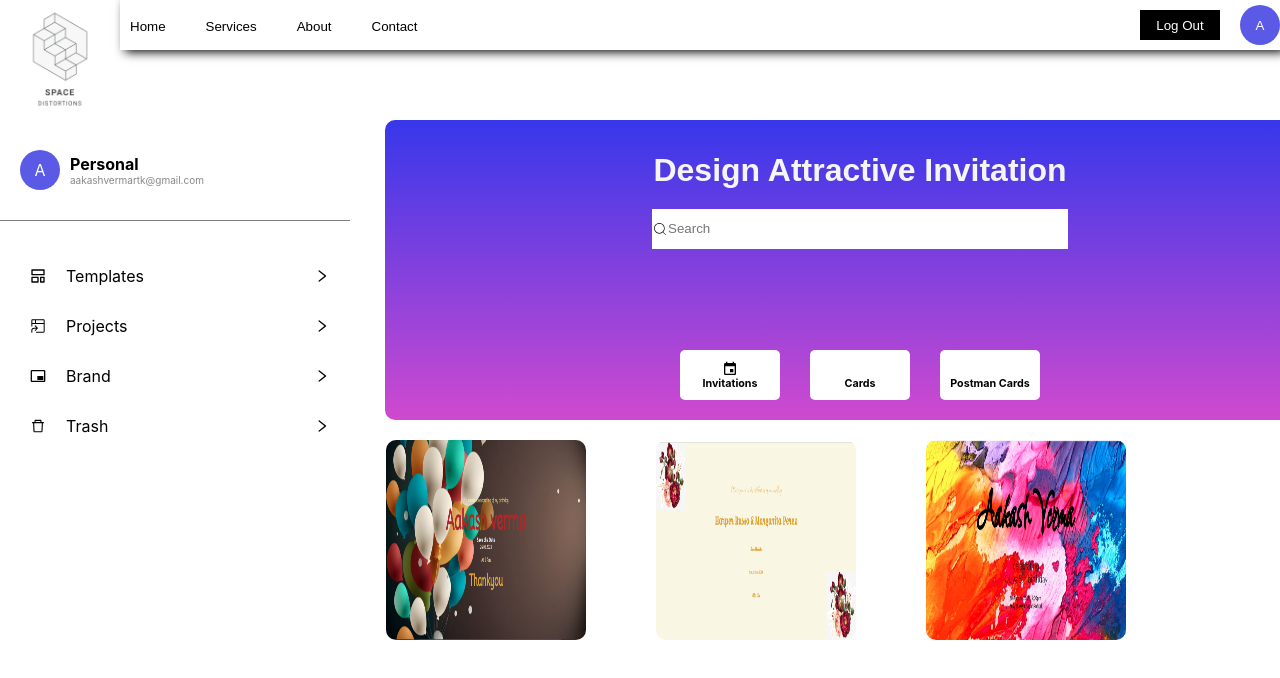
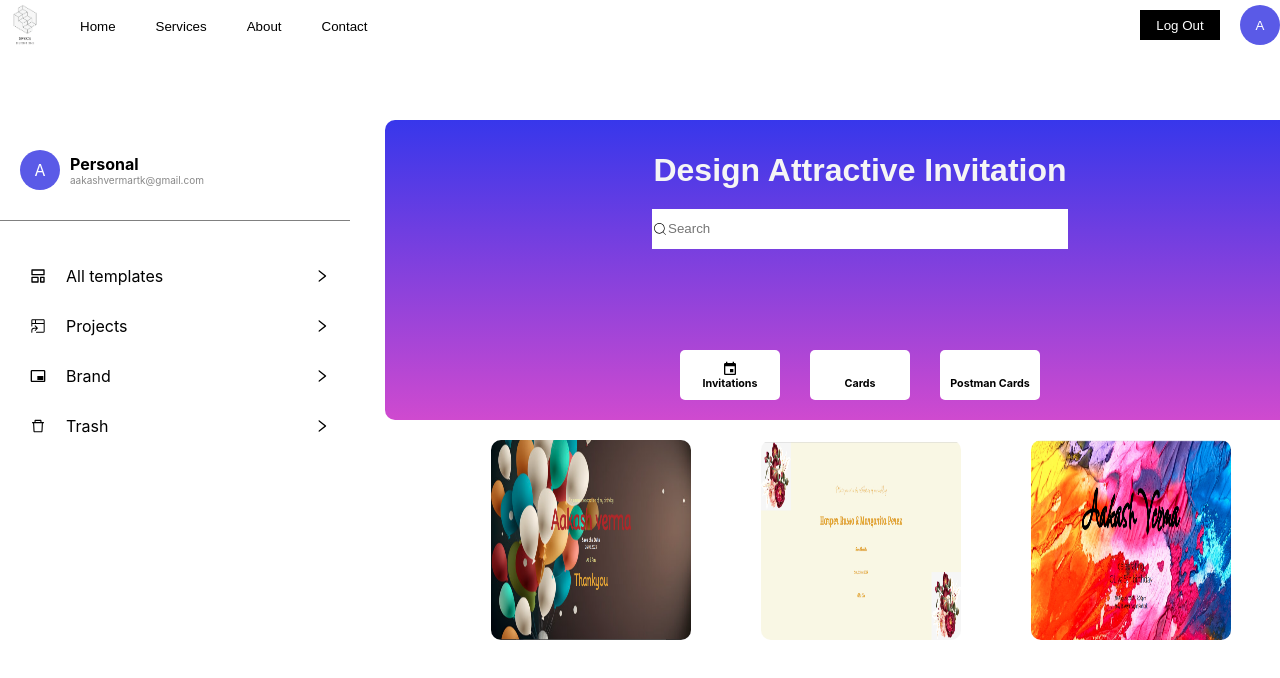
Before and after one commit to Reactongraph/project_traning, a React (Create React App) app in the folder app/: page / in a window 1280 px wide. Both pictures are taken after a click on the element "Invitations". Shown: the top 678 px of the page. Built offline with nearby package versions, Linux system fonts and the light colour scheme; some icons are missing; a web font is replaced by a local one.

Commit message:
bug finding

```diff
--- a/app/package.json
+++ b/app/package.json
@@ -19,7 +19,9 @@
     "react-hook-form": "^7.46.1",
     "react-icons": "^4.11.0",
     "react-redux": "^8.1.2",
+    "react-router-dom": "^6.16.0",
     "react-scripts": "5.0.1",
+    "react-stringify": "^1.0.0",
     "redux": "^4.2.1",
     "redux-thunk": "^2.4.2",
     "styled-components": "^6.0.8",
--- a/app/src/components/Modal/modal.css
+++ b/app/src/components/Modal/modal.css
@@ -2,7 +2,7 @@
     /* display: block;  */
   position: fixed;
   z-index: 1;
-  padding-top: 100px;
+  padding-top: 50px;
   left: 0;
   top: 0;
   width: 100%;
@@ -118,3 +118,7 @@
     }
 
 }
+.editpage-main{
+    width:100%;
+    height:100vh;
+}
--- a/app/src/components/home/home.css
+++ b/app/src/components/home/home.css
@@ -111,14 +111,16 @@ cursor:pointer;
         font-size:7px;
     }
 }
-.sub-menu:hover{
+/* .sub-menu:hover{
   width:105px;
   height:55px
-}
+} */
 .template-maindiv{
     /* height:200px; */
     /* background-color:lightgrey; */
     margin-left:36px;
+    display:flex;
+    justify-content: center;
 
 }
 .content-div{
--- a/app/src/components/home/home.js
+++ b/app/src/components/home/home.js
@@ -9,18 +9,25 @@ import { PiCards } from 'react-icons/pi';
 import { LiaAddressCardSolid } from 'react-icons/lia';
 import Invitation from "../tempdata/invitation"
 import Modal from "../Modal/modal"
+import Allinvitaion from "../tempdata/allinvitaion"
 
 const Home = () => {
   const [value, SetVAlue] = useState("");
   const [cardValue, setCardValue] = useState("");
   const [show, setShow] = useState(false)
-  const[showtemp,setShowTemp]=useState("")
+  const[showtemp,setShowTemp]=useState({
+    template:"",
+    id:null
+  })
   const handleValue = (e) => {
     SetVAlue(e.target.value)
   }
   function handlemodal() {
     return (
       <Modal  setShow={setShow} showtemp={showtemp} />
+      //<Modal>
+          // ChildComponent
+      // </Modal>
     )
   }
   //console.log(value)
@@ -44,6 +51,10 @@ const Home = () => {
             <Invitation cardValue={cardValue}  setShowTemp={setShowTemp} setShow={setShow}/>
           )
         }
+      case "showall":
+        {
+          return <Allinvitaion setShowTemp={setShowTemp} setShow={setShow}/>
+        }
 
       default:
         {
@@ -57,7 +68,7 @@ const Home = () => {
     <>
       <Navbar />
       <div className="main-div">
-        <Sidebar />
+        <Sidebar  setCardValue={setCardValue}/>
         <div className="content-div">
           <div className="upper-div">
             <div className="upper-div-heading">
--- a/app/src/components/home/navigation/navigation.css
+++ b/app/src/components/home/navigation/navigation.css
@@ -11,7 +11,7 @@
      background-color:white;
      height:50px;
      width: 100%;
-     box-shadow: 5px 2px 10px;
+     /* box-shadow: 5px 2px 10px; */
      gap:20px
 
 }
--- a/app/src/components/home/navigation/navigation.js
+++ b/app/src/components/home/navigation/navigation.js
@@ -31,9 +31,9 @@ function Navbar() {
     return (
 
         <div className="main">
+
+            <nav className="nav">
             <img src={logimg} height="30px" widht="30px" alt="image not found" />
-            <nav className="nav">
-
                 <ul className="ul">
                     <li><button>Home</button></li>
                     <li><button>Services</button></li>
--- a/app/src/components/home/sidebar/sidebar.js
+++ b/app/src/components/home/sidebar/sidebar.js
@@ -5,7 +5,13 @@ import {AiOutlineDelete} from 'react-icons/ai';
 import {MdOutlineBrandingWatermark} from 'react-icons/md';
 import {GoProjectSymlink} from 'react-icons/go'
 import {LuLayoutTemplate} from 'react-icons/lu'
-const Sidebar=()=>{
+import Allinvitation from "../../tempdata/allinvitaion";
+const Sidebar=({setCardValue})=>{
+  function handleInvitation()
+  {
+
+    setCardValue("showall")
+  }
 
     return(
        <div className="sidebar-main-div">
@@ -18,7 +24,7 @@ const Sidebar=()=>{
         </div>
         <div className="hr"></div>
         <div>
-        <div className="sidebar-menu"><LuLayoutTemplate/><span>Templates</span><AiOutlineRight className="sidebar-menu-arrows"/></div>
+        <div className="sidebar-menu" onClick={handleInvitation}><LuLayoutTemplate/><span> All templates</span><AiOutlineRight className="sidebar-menu-arrows"/></div>
         <div className="sidebar-menu"><GoProjectSymlink/><span>Projects</span><AiOutlineRight className="sidebar-menu-arrows"/></div>
         <div className="sidebar-menu"><MdOutlineBrandingWatermark/><span>Brand</span><AiOutlineRight className="sidebar-menu-arrows"/></div>
         <div className="sidebar-menu"><AiOutlineDelete/><span>Trash</span><AiOutlineRight className="sidebar-menu-arrows"/></div>
--- /dev/null
+++ b/app/src/components/tempdata/allinvitaion.js
@@ -0,0 +1,110 @@
+import React from "react";
+import './invitation.css'
+import template1 from '../images/template1.png'
+import template2 from '../images/template2.png'
+import template3 from '../images/template3.png'
+import template4 from '../images/template4.png'
+import template5 from '../images/template5.png'
+import template6 from '../images/template6.png'
+import template7 from '../images/template7.png'
+import template8 from '../images/template8.png'
+import template9 from '../images/template9.png'
+
+const AllInvitaion = ({setShow,setShowTemp}) => {
+    //allInvitation handleEdit
+
+    return (
+        <div className="template-div">
+            <div className="template-sub-div">
+            <div className="template">
+                <img src={template1}  alt="image not found" onClick={() => {
+                    setShow(true)
+                    setShowTemp({
+                        template:template1,
+                        id:1
+                    });
+                }} />
+            </div>
+            <div className="template">
+                <img src={ template2}  alt="image not found" onClick={() => {
+                    setShow(true)
+                    setShowTemp({
+                        template: template2,
+                        id:2
+                    });
+                }} />
+            </div>
+            <div className="template">
+                <img src={ template3}  alt="image not found" onClick={() => {
+                    setShow(true)
+                    setShowTemp({
+                        template: template3,
+                        id:3
+                    });
+                }} />
+            </div>
+            </div>
+            <div className="template-sub-div">
+            <div className="template">
+                <img src={ template4 } alt="image not found" onClick={() => {
+                    setShow(true)
+                    setShowTemp({
+                        template:template4,
+                        id:4
+                    });
+                }} />
+            </div>
+            <div className="template">
+                <img src={ template5} alt="image not found" onClick={() => {
+                    setShow(true)
+                    setShowTemp({
+                        template: template5,
+                        id:5
+                    });
+                }} />
+            </div>
+            <div className="template">
+                <img src={template6} alt="image not found" onClick={() => {
+                    setShow(true)
+                    setShowTemp({
+                        template:template6,
+                        id:6
+                    });
+                }} />
+            </div>
+            </div>
+            <div className="template-sub-div">
+            <div className="template">
+                <img src={template7}  alt="image not found" onClick={() => {
+                    setShow(true)
+                    setShowTemp({
+                        template:template7,
+                        id:7
+                    });
+                }} />
+            </div>
+            <div className="template">
+                <img src={template8} alt="image not found" onClick={() => {
+                    setShow(true)
+                    setShowTemp({
+                        template:template8,
+                        id:8
+                    });
+                }} />
+            </div>
+            <div className="template">
+                <img src={template9} alt="image not found" onClick={() => {
+                    setShow(true)
+                    setShowTemp({
+                        template: template9,
+                        id:9
+                    });
+                }} />
+            </div>
+            </div>
+
+        </div>
+    )
+
+}
+export default AllInvitaion
--- a/app/src/components/tempdata/invitation.css
+++ b/app/src/components/tempdata/invitation.css
@@ -1,5 +1,6 @@
 .template-div{
     display:flex;
+    flex-direction: column;
     gap:70px;
     @media screen and (max-width:900px) {
         gap:30px;
@@ -31,3 +32,14 @@
     border-radius:10px;
     cursor: pointer;
 }
+.template-sub-div{
+    display:flex;
+    flex-direction: row;
+    gap: 70px;
+    @media screen and (max-width:900px) {
+        gap:30px ;
+    }
+    @media screen and (max-width:600px) {
+        gap:20px;
+    }
+}
--- a/app/src/components/tempdata/invitation.js
+++ b/app/src/components/tempdata/invitation.js
@@ -1,5 +1,5 @@
 import React from "react";
-import './invitation.css'
+import './invitation.css';
 import template1 from '../images/template1.png'
 import template2 from '../images/template2.png'
 import template3 from '../images/template3.png'
@@ -10,25 +10,32 @@ import template7 from '../images/template7.png'
 import template8 from '../images/template8.png'
 import template9 from '../images/template9.png'
 
+// import imgData from "./imgData";
+
 
 const Invitation = ({ cardValue, setShow, setShowTemp }) => {
     return (
         <div className="template-div">
+            <div className="template-sub-div">
             <div className="template">
                 <img src={cardValue === "invite" ? template1 : cardValue === "cards" ? template4 : template7} alt="image not found" onClick={() => {
                     setShow(true)
-                    setShowTemp(cardValue === "invite" ? template1 : cardValue === "cards" ? template4 : template7)
+                    setShowTemp({template:cardValue === "invite" ? template1 : cardValue === "cards" ? template4 : template7,
+                    id:cardValue === "invite" ? template1 : cardValue === "cards" ? template4 : template7})
                 }} />
             </div>
             <div className="template">
-                <img src={cardValue === "invite" ? template2 : cardValue === "cards" ? template5 : template8} alt="image not found" onClick={() => {setShow(true)
-                setShowTemp(cardValue === "invite" ? template2 : cardValue === "cards" ? template5 : template8)}} />
+                <img src={cardValue === "invite" ? template2 : cardValue === "cards" ? template5 : template8} alt="image not found" onClick={() => {
+                    setShow(true)
+                    setShowTemp({template:cardValue === "invite" ? template1 : cardValue === "cards" ? template4 : template7,
+                    id:cardValue === "invite" ? template1 : cardValue === "cards" ? template4 : template7})}} />
             </div>
             <div className="template">
                 <img src={cardValue === "invite" ? template3 : cardValue === "cards" ? template6 : template9} alt="image not found" onClick={() => {setShow(true)
-                setShowTemp(cardValue === "invite" ? template3 : cardValue === "cards" ? template6 : template9)}} />
+                setShowTemp({template:cardValue === "invite" ? template1 : cardValue === "cards" ? template4 : template7,
+                id:cardValue === "invite" ? template1 : cardValue === "cards" ? template4 : template7})}} />
             </div>
-
+         </div>
         </div>
     )
 }
```
Also changed, not shown: app/src/components/Modal/modal.js (+11 -10 lines), 1 other file (tests, documents, lock files or other folders).
